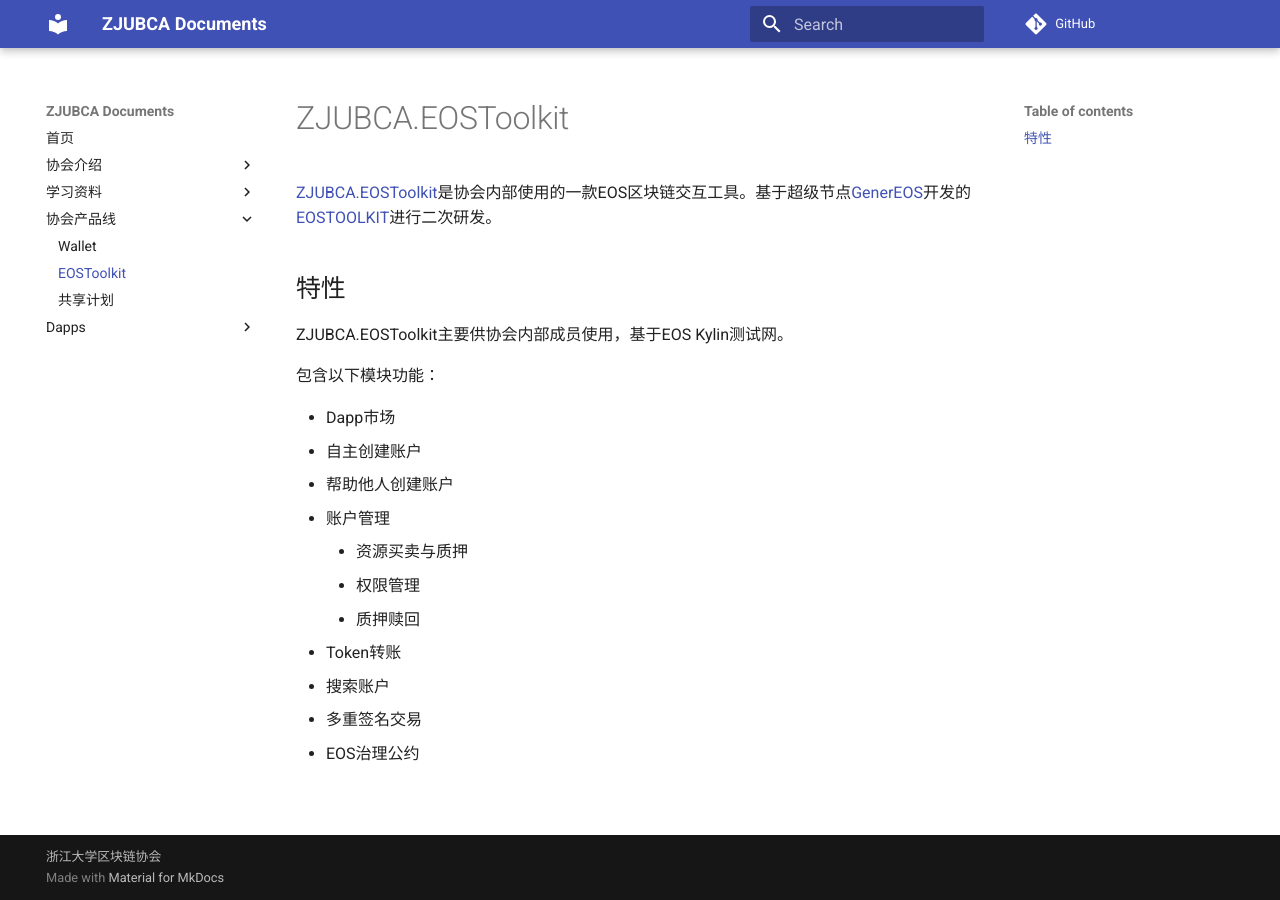
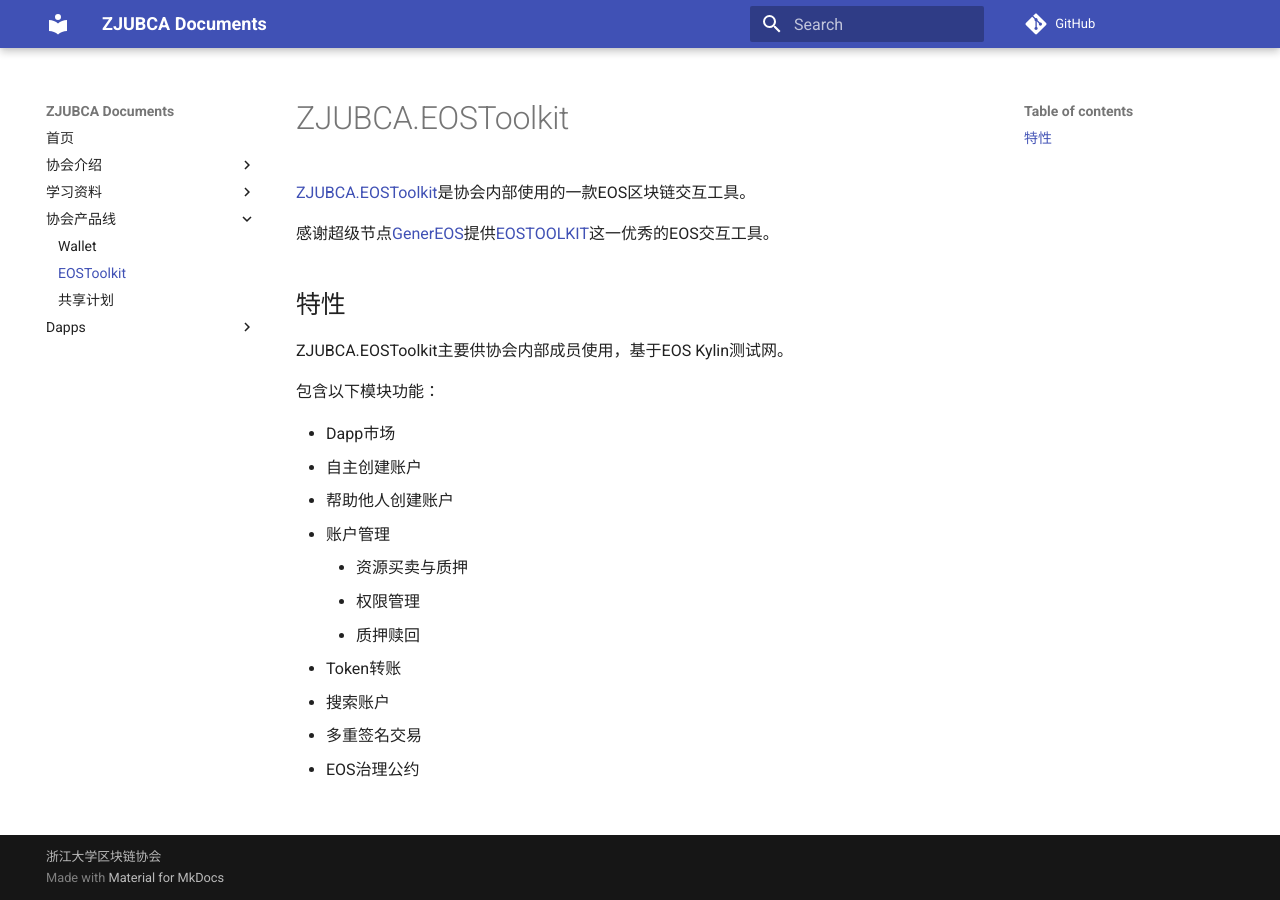
Before and after one commit to ZJUBCA/zjubca.docs, an MkDocs documentation site: the page built from docs/products/eostoolkit.md, in a window 1280 px wide. Built offline with MkDocs 1.6.1 and Material for MkDocs 9.7.7, drawn with Linux system fonts in a browser that asks for light colours; comment, search, counter and statistics services are not loaded.

Commit message:
format mkdocs

```diff
--- a/docs/products/eostoolkit.md
+++ b/docs/products/eostoolkit.md
@@ -1,7 +1,9 @@
 # ZJUBCA.EOSToolkit
 
 
-[ZJUBCA.EOSToolkit](http://toolkit.zjubca.org)是协会内部使用的一款EOS区块链交互工具。基于超级节点[GenerEOS](https://www.genereos.io/)开发的[EOSTOOLKIT](https://github.com/eostoolkit/eostoolkit)进行二次研发。
+[ZJUBCA.EOSToolkit](http://toolkit.zjubca.org)是协会内部使用的一款EOS区块链交互工具。
+
+感谢超级节点[GenerEOS](https://www.genereos.io/)提供[EOSTOOLKIT](https://github.com/eostoolkit/eostoolkit)这一优秀的EOS交互工具。
 
 ## 特性
 
```
